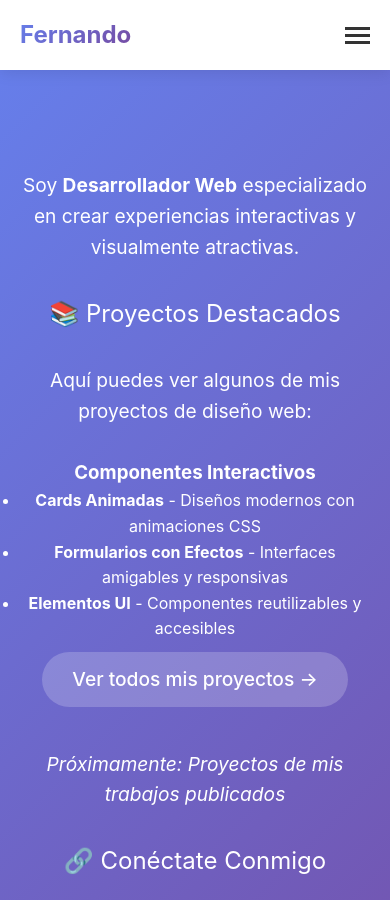
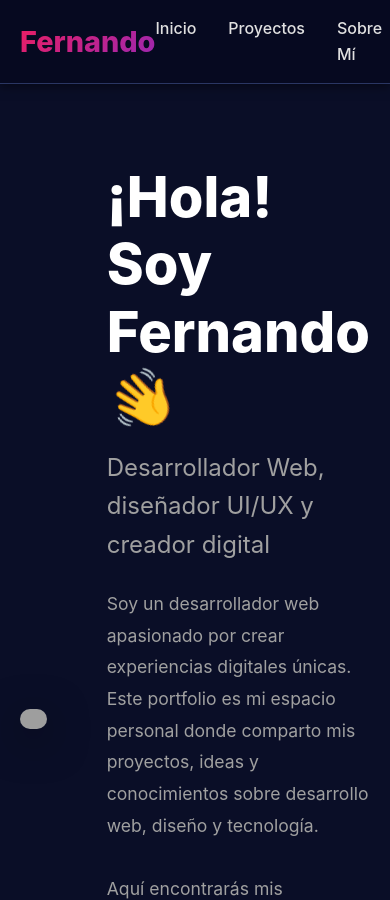
Before and after one commit to Dunlag/fernando, a Jekyll site: the page built from index.markdown, in a window 390 px wide and 900 px high. Built offline with Jekyll 4.4.1, drawn with Linux system fonts in a browser that asks for light colours; some of the changed text lies outside the part shown; grey boxes are pictures that could not be loaded.

Commit message:
Actualizar sección de héroe y estilos del portafolio: agregar imagen y mejorar diseño

```diff
--- a/_layouts/home.html
+++ b/_layouts/home.html
@@ -5,7 +5,12 @@
 <section class="hero">
     <div class="container">
         <div class="hero-content">
-            {{ content }}
+            <div class="hero-image">
+                <img src="https://images.unsplash.com/photo-1498050108023-c5249f4df085?w=800&h=600&fit=crop" alt="Workspace">
+            </div>
+            <div class="hero-text">
+                {{ content }}
+            </div>
         </div>
     </div>
 </section>
--- a/assets/css/main.css
+++ b/assets/css/main.css
@@ -1,13 +1,15 @@
 :root {
-    --primary-color: #667eea;
-    --secondary-color: #764ba2;
-    --text-color: #333;
-    --text-light: #666;
-    --bg-color: #fff;
-    --bg-light: #f8f9fa;
-    --border-color: #e0e0e0;
-    --shadow: 0 2px 15px rgba(0, 0, 0, 0.1);
-    --shadow-hover: 0 5px 25px rgba(0, 0, 0, 0.15);
+    --primary-color: #e91e63;
+    --secondary-color: #9c27b0;
+    --accent-color: #00bcd4;
+    --bg-dark: #0a0e27;
+    --bg-darker: #060920;
+    --bg-card: #141b3a;
+    --text-color: #e0e0e0;
+    --text-light: #a0a0a0;
+    --border-color: #2a3663;
+    --shadow: 0 10px 40px rgba(0, 0, 0, 0.5);
+    --shadow-hover: 0 15px 60px rgba(233, 30, 99, 0.3);
 }
 
 * {
@@ -20,7 +22,7 @@
     font-family: -apple-system, BlinkMacSystemFont, 'Segoe UI', Roboto, 'Helvetica Neue', Arial, sans-serif;
     color: var(--text-color);
     line-height: 1.6;
-    background: var(--bg-color);
+    background: var(--bg-dark);
 }
 
 .container {
@@ -31,11 +33,12 @@
 
 /* Header & Navigation */
 .site-header {
-    background: var(--bg-color);
-    box-shadow: var(--shadow);
+    background: var(--bg-darker);
+    box-shadow: 0 2px 10px rgba(0, 0, 0, 0.5);
     position: sticky;
     top: 0;
     z-index: 1000;
+    border-bottom: 1px solid var(--border-color);
 }
 
 .navbar {
@@ -60,6 +63,8 @@
     -webkit-background-clip: text;
     -webkit-text-fill-color: transparent;
     background-clip: text;
+    font-weight: 800;
+    font-size: 1.8rem;
 }
 
 .nav-menu {
@@ -95,47 +100,85 @@
 
 /* Hero Section */
 .hero {
-    background: linear-gradient(135deg, var(--primary-color) 0%, var(--secondary-color) 100%);
+    background: var(--bg-dark);
     color: white;
-    padding: 100px 0;
-    text-align: center;
+    padding: 80px 0;
+    min-height: calc(100vh - 80px);
+    display: flex;
+    align-items: center;
 }
 
-.hero h1 {
-    font-size: 3rem;
-    margin-bottom: 1rem;
+.hero-content {
+    display: grid;
+    grid-template-columns: 1fr 1fr;
+    gap: 60px;
+    align-items: center;
 }
 
-.hero h2 {
-    font-size: 2rem;
-    margin-bottom: 2rem;
-    font-weight: 400;
+.hero-image {
+    border-radius: 20px;
+    overflow: hidden;
+    box-shadow: var(--shadow);
 }
 
-.hero p {
-    font-size: 1.2rem;
-    max-width: 800px;
-    margin: 0 auto 2rem;
+.hero-image img {
+    width: 100%;
+    height: auto;
+    display: block;
+}
+
+.hero-text h1 {
+    font-size: 3.5rem;
+    margin-bottom: 1rem;
+    font-weight: 800;
+    line-height: 1.2;
+}
+
+.hero-text h1 .wave {
+    display: inline-block;
+    animation: wave 2s infinite;
+}
+
+@keyframes wave {
+    0%, 100% { transform: rotate(0deg); }
+    25% { transform: rotate(20deg); }
+    75% { transform: rotate(-20deg); }
+}
+
+.hero-subtitle {
+    font-size: 1.5rem;
+    color: var(--text-light);
+    margin-bottom: 1.5rem;
+}
+
+.hero-description {
+    font-size: 1.1rem;
+    line-height: 1.8;
+    color: var(--text-light);
+    margin-bottom: 2rem;
 }
 
 .hero a {
     color: white;
     text-decoration: none;
-    padding: 12px 30px;
-    background: rgba(255, 255, 255, 0.2);
+    padding: 14px 35px;
+    background: linear-gradient(135deg, var(--primary-color), var(--secondary-color));
     border-radius: 30px;
     display: inline-block;
-    margin: 10px;
+    margin: 10px 10px 10px 0;
     transition: all 0.3s ease;
-    font-weight: 500;
+    font-weight: 600;
+    font-size: 1rem;
+    box-shadow: 0 5px 25px rgba(233, 30, 99, 0.4);
 }
 
 .hero a:hover {
-    background: rgba(255, 255, 255, 0.3);
-    transform: translateY(-2px);
+    transform: translateY(-3px);
+    box-shadow: var(--shadow-hover);
 }
 
 /* Page Content */
+    background: var(--bg-dark);
 .page-content {
     padding: 60px 0;
 }
@@ -191,7 +234,7 @@
 
 /* Posts Grid */
 .latest-posts {
-    padding: 60px 0;
+    padding: 60px 0;darker
     background: var(--bg-light);
 }
 
@@ -207,11 +250,12 @@
     gap: 2rem;
 }
 
-.post-card {
-    background: white;
+.post-card {var(--bg-card);
     padding: 2rem;
     border-radius: 10px;
     box-shadow: var(--shadow);
+    transition: all 0.3s ease;
+    border: 1px solid var(--border-color);
     transition: all 0.3s ease;
 }
 
@@ -226,6 +270,11 @@
 
 .post-card h3 a {
     color: var(--text-color);
+    transition: color 0.3s ease;
+}
+
+.post-card h3 a:hover {
+    color: var(--primary-color);
     text-decoration: none;
 }
 
@@ -294,10 +343,11 @@
 }
 
 .btn:hover {
-    transform: translateY(-2px);
-    box-shadow: var(--shadow-hover);
-}
-
+    transform: tvar(--bg-darker);
+    color: white;
+    padding: 3rem 0 1rem;
+    margin-top: 0;
+    border-top: 1px solid var(--border-color)
 /* Footer */
 .site-footer {
     background: #2c3e50;
@@ -361,18 +411,21 @@
 /* Responsive */
 @media (max-width: 768px) {
     .nav-menu {
-        display: none;
+    .hero-content {
+        grid-template-columns: 1fr;
+        gap: 40px;
     }
 
-    .hamburger {
-        display: flex;
+    .hero-image {
+        order: -1;
     }
 
-    .hero h1 {
-        font-size: 2rem;
+    .hero-text h1 {
+        font-size: 2.5rem;
     }
 
-    .hero h2 {
+    .hero-subtitle {
+        font-size: 1.2rem;   .hero h2 {
         font-size: 1.5rem;
     }
 
--- a/index.markdown
+++ b/index.markdown
@@ -2,27 +2,17 @@
 layout: home
 ---
 
-Soy **Desarrollador Web** especializado en crear experiencias interactivas y visualmente atractivas.
+# ¡Hola! Soy Fernando <span class="wave">👋</span>
 
-## 📚 Proyectos Destacados
+<p class="hero-subtitle">Desarrollador Web, diseñador UI/UX y creador digital</p>
 
-Aquí puedes ver algunos de mis proyectos de diseño web:
+<p class="hero-description">
+Soy un desarrollador web apasionado por crear experiencias digitales únicas. Este portfolio es mi espacio personal donde comparto mis proyectos, ideas y conocimientos sobre desarrollo web, diseño y tecnología.
+</p>
 
-### Componentes Interactivos
-- **Cards Animadas** - Diseños modernos con animaciones CSS
-- **Formularios con Efectos** - Interfaces amigables y responsivas
-- **Elementos UI** - Componentes reutilizables y accesibles
+<p class="hero-description">
+Aquí encontrarás mis proyectos, herramientas y métodos que me ayudan a equilibrar productividad con creatividad. Explora, inspírate y siéntete libre de compartir tus ideas.
+</p>
 
-**[Ver todos mis proyectos →](/fernando/projects/)**
-
-*Próximamente: Proyectos de mis trabajos publicados*
-
-## 🔗 Conéctate Conmigo
-
-- **GitHub:** [github.com/Dunlag](https://github.com/Dunlag)
-- **LinkedIn:** [linkedin.com/in/fernandopinillavalbuena](https://www.linkedin.com/in/fernandopinillavalbuena/)
-- **Email:** fernando.pinilla85@gmail.com
-
----
-
-*Explora mis proyectos y descubre lo que puedo hacer por ti.*
+<a href="{{ '/projects/' | relative_url }}">Ver Mis Proyectos</a>
+<a href="{{ '/about/' | relative_url }}">Sobre Mí</a>
```
